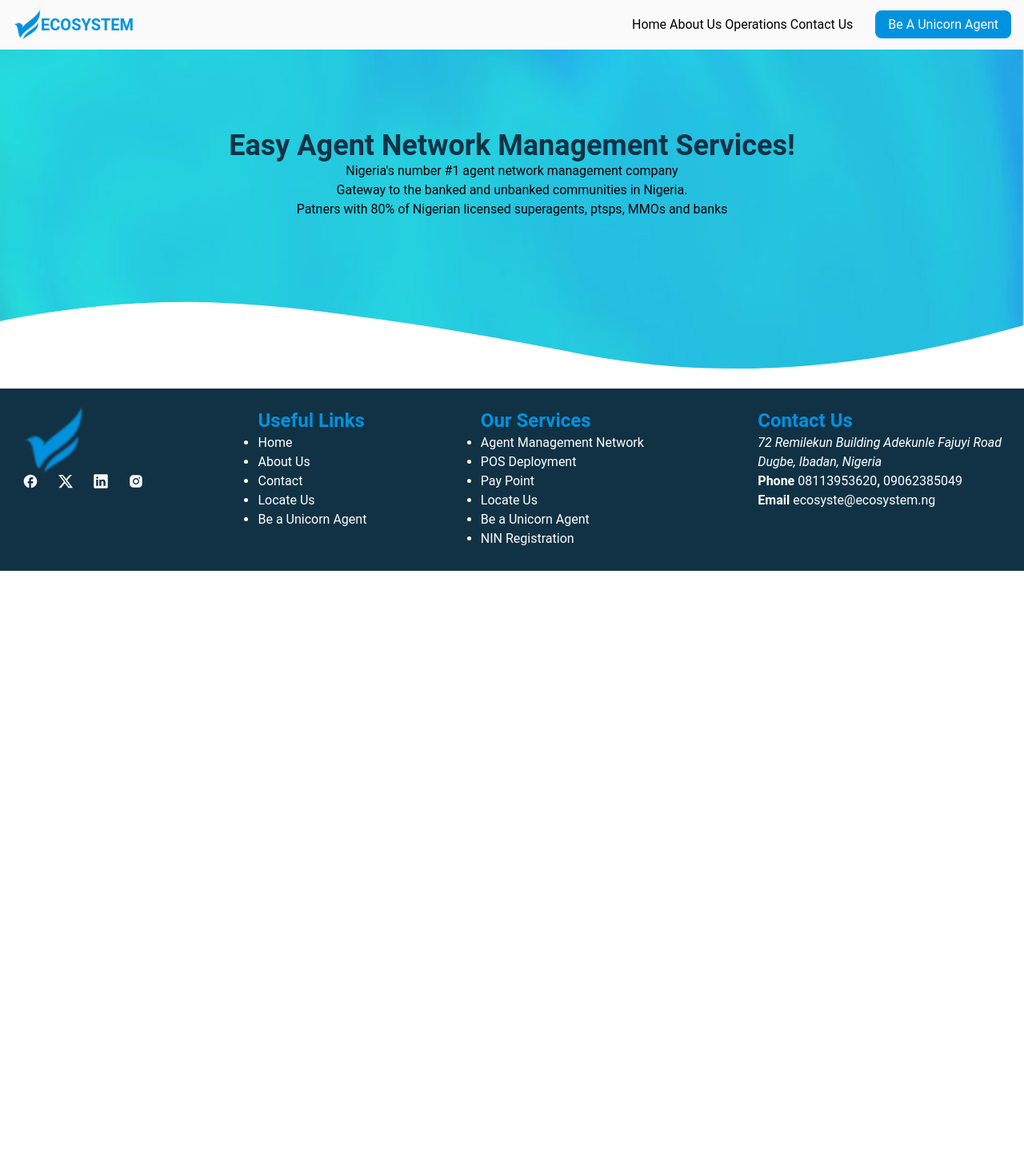
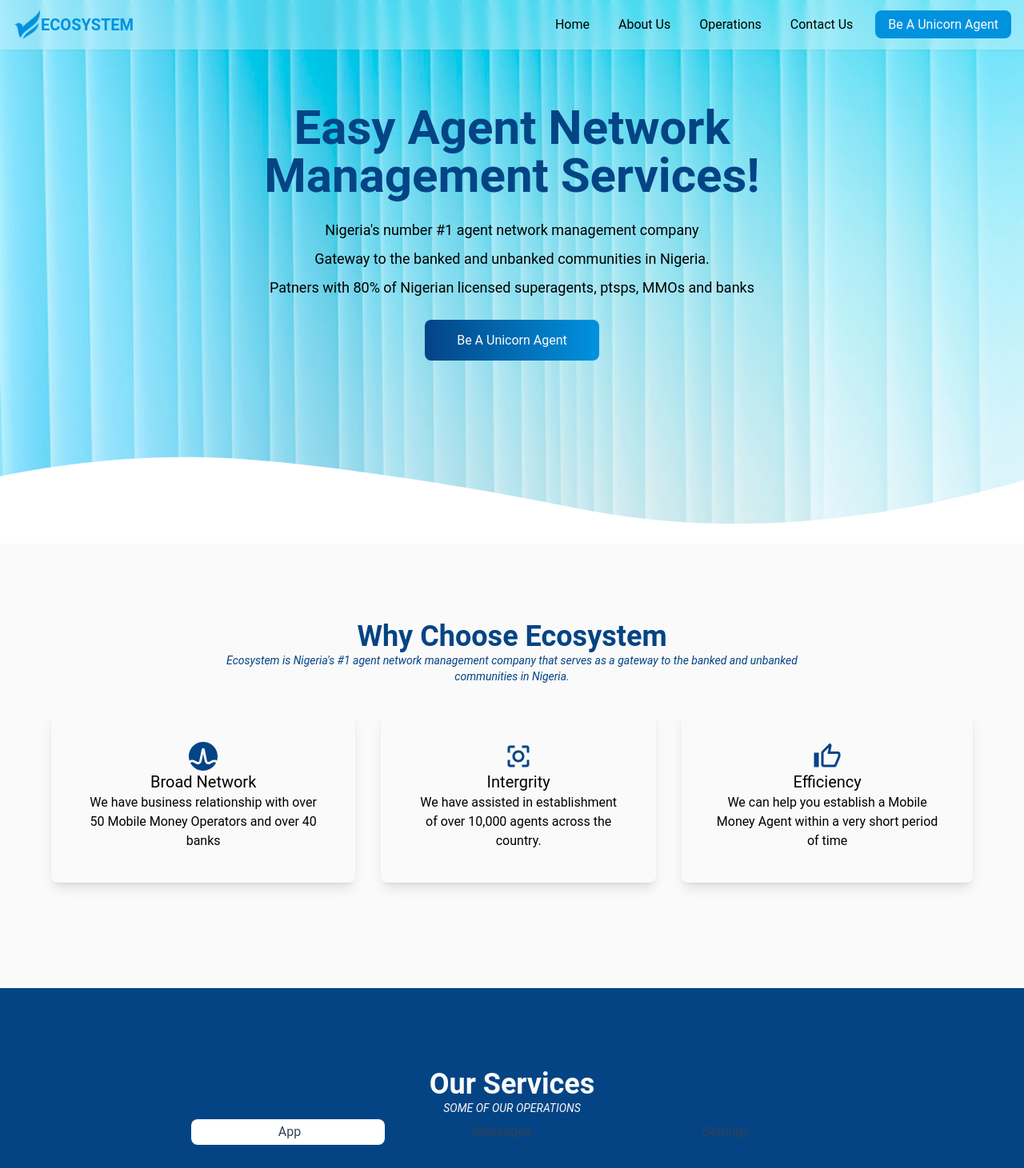
Before and after one commit to SodiqOgundairo/ECOSYSTEM, a React (Create React App) app: page / in a window 1280 px wide. Shown: the top 1461 px of the page at 80% size. Before the commit the page ends 800 px from the top, so only its background shows below. Built offline with nearby package versions, Linux system fonts and the light colour scheme.

Commit message:
LP under construction

```diff
--- a/src/components/Header.jsx
+++ b/src/components/Header.jsx
@@ -13,13 +13,13 @@
   };
 
   return (
-    <header className="flex justify-between px-4 py-3 shadow-sm bg-light items-center">
+    <header className="flex justify-between px-4 py-3 shadow-sm bg-light/30 backdrop-blur-sm fixed z-20 w-full items-center">
       <div className="flex items-center">
         <img src={logo} alt="" />
         <p className="text-xl font-bold text-theme">ECOSYSTEM</p>
       </div>
       <nav className="md:flex gap-7 hidden">
-        <div>
+        <div className="gap-9 flex">
           <Link to="/"> Home </Link>
           <Link to="/"> About Us </Link>
           <Link to="/"> Operations </Link>
@@ -27,7 +27,7 @@
         </div>
 
         <div>
-          <Link to="/" className="px-4 py-2 bg-theme text-light rounded-lg"> Be A Unicorn Agent </Link>
+          <Link to="/" className="px-4 py-2 bg-theme hover:bg-accent hover:shadow-md text-light rounded-lg"> Be A Unicorn Agent </Link>
         </div>
       </nav>
 
@@ -38,7 +38,7 @@
             : ""
         }`}
       >
-        <div  className={`backdrop-blur-sm md:hidden fixed top-0 left-0 right-0 bottom-0 bg-light/30 flex flex-col gap-4 py-4 px-6 transition-all duration-200 ease-in-out ${isMobileMenuOpen ? 'block' : 'hidden'}`}>
+        <div  className={`backdrop-blur-sm md:hidden fixed top-0 left-0 right-0 bottom-0 z-50 bg-light/30 flex flex-col gap-4 py-4 px-6 transition-all duration-200 ease-in-out ${isMobileMenuOpen ? 'block' : 'hidden'}`}>
           <Link to="/">Home</Link>
           <Link to="/">About Us</Link>
           <Link to="/">Operations</Link>
--- a/src/pages/Main.jsx
+++ b/src/pages/Main.jsx
@@ -1,28 +1,196 @@
+import { Link } from "react-router-dom";
 import headershape from "../assets/img/hero-shape.svg";
+import { SiBroadcom } from "react-icons/si";
+import { MdOutlineThumbUpAlt } from "react-icons/md";
+import { MdOutlineCenterFocusStrong } from "react-icons/md";
+import { useState } from "react";
+
 const Main = () => {
+    const [activeTab, setActiveTab] = useState("app");
+
+    const handleTabClick = (tabId) => {
+      setActiveTab(tabId);
+    };
+
   return (
     <div>
       <section className="hero bg-heroImg bg-no-repeat bg-cover bg-center">
-        <div className="hero-text text-center py-[100px]">
+        <div className="hero-text text-center rounded-lg py-[80px] md:p-[130px] ">
+          <p className="text-[30px] leading-none md:text-[60px] font-bold text-accent ">
+            Easy Agent Network{" "}
+            <span className="md:block"> Management Services!</span>
+          </p>
 
-        <p className="text-4xl font-bold text-accent ">
-          Easy Agent Network Management Services!
-        </p>
+          <ul className="p-4 pb-8">
+            <li className="text-sm md:text-lg m-2">Nigeria's number #1 agent network management company</li>
+            <li className="text-sm md:text-lg m-2">Gateway to the banked and unbanked communities in Nigeria.</li>
+            <li className="text-sm md:text-lg m-2">
+              Patners with 80% of Nigerian licensed superagents, ptsps, MMOs and
+              banks
+            </li>
+          </ul>
 
-        <ul className="">
-          <li>Nigeria's number #1 agent network management company</li>
-          <li>Gateway to the banked and unbanked communities in Nigeria.</li>
-          <li>
-            Patners with 80% of Nigerian licensed superagents, ptsps, MMOs and
-            banks
-          </li>
-        </ul>
+          <Link to="/" className="px-10 py-4 bg-gradient-to-r from-accent to-theme hover:bg-theme hover:shadow-lg text-light rounded-lg"> Be A Unicorn Agent </Link>
         </div>
 
-        <div class="relative bottom-0 z-[999] w-full h-auto -mb-1 header-shape">
+        <div className="relative z-[999] w-full h-auto -mb-1 header-shape">
           <img src={headershape} alt="shape" />
         </div>
       </section>
+
+
+
+      {/* WHY US */}
+
+      <section className="why-us text-center py-[100px] bg-light backdrop-blur-sm px-8">
+        <p className="text-4xl font-bold text-accent">
+          Why Choose Ecosystem
+          <span className="text-sm block font-normal italic w-[60%] m-auto">
+            Ecosystem is Nigeria's #1 agent network management company that
+            serves as a gateway to the banked and unbanked communities in
+            Nigeria.
+          </span>
+        </p>
+
+        <div className="md:flex justify-center gap-auto m-4 block">
+          <div className="shadow-lg flex flex-col justify-center bg-light p-10 m-4 rounded-lg hover:bg-accent hover:text-light">
+            <SiBroadcom className="m-auto text-4xl text-accent hover:text-light" />
+            <p className="text-xl text-center">Broad Network</p>
+            <p className="">
+              We have business relationship with over 50 Mobile Money Operators
+              and over 40 banks
+            </p>
+          </div>
+          <div className="shadow-lg flex flex-col justify-center bg-light p-10 m-4 rounded-lg hover:bg-accent hover:text-light">
+            <MdOutlineCenterFocusStrong className="m-auto text-4xl text-accent hover:text-light" />
+            <p className="text-xl text-center">Intergrity</p>
+            <p className="">
+            We have assisted in establishment of over 10,000 agents across the country.
+            </p>
+          </div>
+          <div className="shadow-lg flex flex-col justify-center bg-light p-10 m-4 rounded-lg hover:bg-accent hover:text-light">
+            <MdOutlineThumbUpAlt className="m-auto text-4xl text-accent hover:text-light" />
+            <p className="text-xl text-center">Efficiency</p>
+            <p className="">
+            We can help you establish a Mobile Money Agent within a very short period of time
+            </p>
+          </div>
+        </div>
+      </section>
+
+      {/* END OF WHY US  */}
+
+
+
+      {/* OUR SERVICES */}
+      <section className="our-services text-center py-[100px] text-light bg-accent backdrop-blur-sm px-8">
+        <p className="text-4xl font-bold text-light ">
+          Our Services
+          <span className="text-sm block font-normal italic">
+          SOME OF OUR OPERATIONS
+          </span>
+        </p>
+
+        <div className="w-2/3 m-auto">
+      <div className="relative right-0">
+        <ul
+          className={`relative flex flex-wrap p-1 list-none rounded-xl ${
+            activeTab === "app" ? "bg-blue-gray-50/60" : ""
+          }`}
+          data-tabs="tabs"
+          role="list"
+        >
+          <li className="z-30 flex-auto text-center">
+            <a
+              className={`z-30 flex items-center justify-center w-full px-0 py-1 mb-0 transition-all ease-in-out border-0 rounded-lg cursor-pointer text-slate-700 bg-inherit ${
+                activeTab === "app" ? "active bg-white" : ""
+              }`}
+              data-tab-target="app"
+              role="tab"
+              aria-selected={activeTab === "app"}
+              aria-controls="app"
+              onClick={() => handleTabClick("app")}
+            >
+              <span className="ml-1">App</span>
+            </a>
+          </li>
+          <li className="z-30 flex-auto text-center">
+            <a
+              className={`z-30 flex items-center justify-center w-full px-0 py-1 mb-0 transition-all ease-in-out border-0 rounded-lg cursor-pointer text-slate-700 bg-inherit ${
+                activeTab === "message" ? "active bg-white" : ""
+              }`}
+              data-tab-target="message"
+              role="tab"
+              aria-selected={activeTab === "message"}
+              aria-controls="message"
+              onClick={() => handleTabClick("message")}
+            >
+              <span className="ml-1">Messages</span>
+            </a>
+          </li>
+          <li className="z-30 flex-auto text-center">
+            <a
+              className={`z-30 flex items-center justify-center w-full px-0 py-1 mb-0 transition-all ease-in-out border-0 rounded-lg cursor-pointer text-slate-700 bg-inherit ${
+                activeTab === "settings" ? "active bg-white" : ""
+              }`}
+              data-tab-target="settings"
+              role="tab"
+              aria-selected={activeTab === "settings"}
+              aria-controls="settings"
+              onClick={() => handleTabClick("settings")}
+            >
+              <span className="ml-1">Settings</span>
+            </a>
+          </li>
+        </ul>
+        <div data-tab-content="" className="p-5">
+          <div className={`block opacity-100 ${activeTab === "app" ? "" : "hidden"}`} id="app" role="tabpanel">
+            <p className="block font-sans text-base antialiased font-light leading-relaxed text-inherit text-blue-gray-500">THIS IS PART IS UNDER CONSTRUCTION
+            </p>
+          </div>
+          <div className={`block opacity-0 ${activeTab === "message" ? "" : "hidden"}`} id="message" role="tabpanel">
+            <p className="block font-sans text-base antialiased font-light leading-relaxed text-inherit text-blue-gray-500">
+              The reading of all good books is like a conversation with the finest minds of past centuries.
+            </p>
+          </div>
+          <div className={`block opacity-0 ${activeTab === "settings" ? "" : "hidden"}`} id="settings" role="tabpanel">
+            <p className="block font-sans text-base antialiased font-light leading-relaxed text-inherit text-blue-gray-500">
+              Comparing yourself to others is the thief of joy.
+            </p>
+          </div>
+        </div>
+      </div>
+    </div>
+      </section>
+
+      {/* END OF OUR SERVICES */}
+
+
+
+
+      {/* ENROLL */}
+      <section className="why-us text-center py-[100px] bg-light backdrop-blur-sm p-4 md:px-8">
+
+        <div className="my-5">
+
+        <p className="text-4xl font-bold text-accent">
+        Enroll As A Mobile Money Unicorn Agent
+          <span className="text-sm block font-normal italic w-[60%] m-auto">
+          Join the largest viable agent network in Nigeria
+          </span>
+          <span className="text-sm block font-normal italic w-[60%] m-auto">
+          Take a bold step and join one of the fastest growing industries in Nigeria.
+          </span>
+        </p>
+        </div>
+
+
+        <Link to="/" className="px-10 my-3 py-4 bg-gradient-to-r from-accent to-theme hover:bg-theme hover:shadow-lg text-light rounded-lg"> Register Here</Link>
+
+
+      </section>
+      {/* ENROLL END */}
+
     </div>
   );
 };
--- a/tailwind.config.js
+++ b/tailwind.config.js
@@ -7,12 +7,12 @@
       extend: {
         colors: {
             theme: '#0092df',
-            accent: '#113245',
+            accent: '#044485',
             dark: '#101010',
             light: '#fafafa'
         },
         backgroundImage: {
-          'heroImg': "url('../img/hero-bg.png')",
+          'heroImg': "url('../img/hero-bg.jpg')",
         }
       },
     },
```
Also changed, not shown: src/assets/img/hero-bg.jpg.
